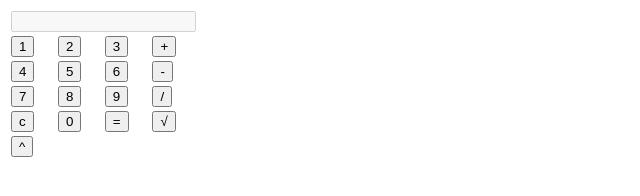
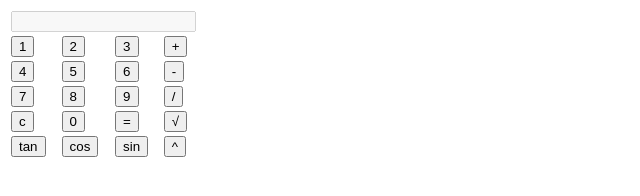
Before and after one commit to famtem/js-calculator, a plain HTML site: page index.html in a window 1280 px wide. Shown: the whole page, without its empty margins (0-640 px from the left). Drawn offline with Linux system fonts and the light colour scheme.

Commit message:
Added new buttons

```diff
--- a/index.html
+++ b/index.html
@@ -40,12 +40,13 @@
                  <td><input type="button" name="doit" value="=" id="solve" onclick="solveMath()"></td>
                  <td><input type="button" class="operator" name="div" id="rootbtn" value="√" onclick="squarerootBtn(this.value)"></td>
               </tr>
-              <tr>
-               <td><input type="button" class="operator" name="div" value="^" id="squarebtn" onclick="squareBtn()"></td>
-            </tr>
-              <!-- <td colspan="4">
-               <input style="text" type="text" name="display" value="=" id="display" disabled>
-            </td> -->
+               <tr>
+                  <td><input type="button" name="doit" value="tan" id="tan" onclick="tan(this.value)"></td>
+                  <td><input type="button" class="operator" name="div" id="cos" value="cos" onclick="cos(this.value)"></td>
+                  <td><input type="button" class="operator" name="div" id="sin" value="sin" onclick="cos(this.value)"></td>
+                  <td><input type="button" class="operator" name="div" value="^" id="squarebtn" onclick="squareBtn()"></td>
+               </tr>
+
            </table>
         </form>
         <script src="script.js">
```
